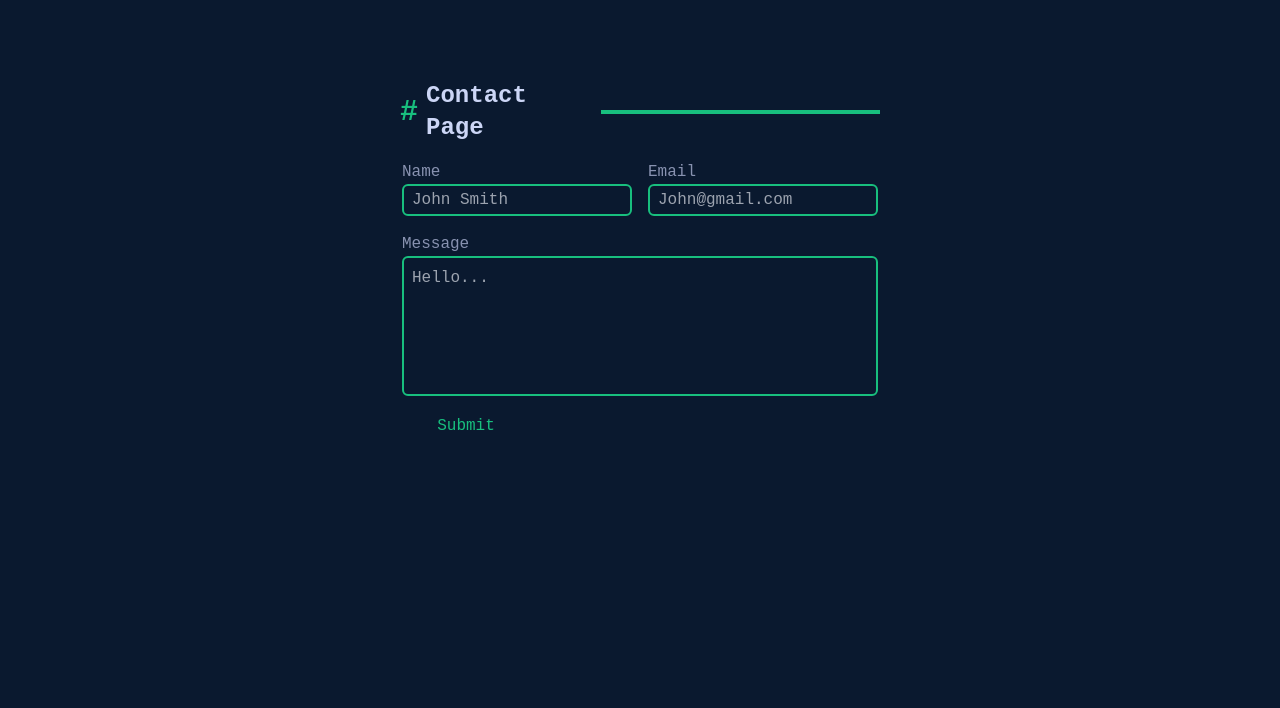
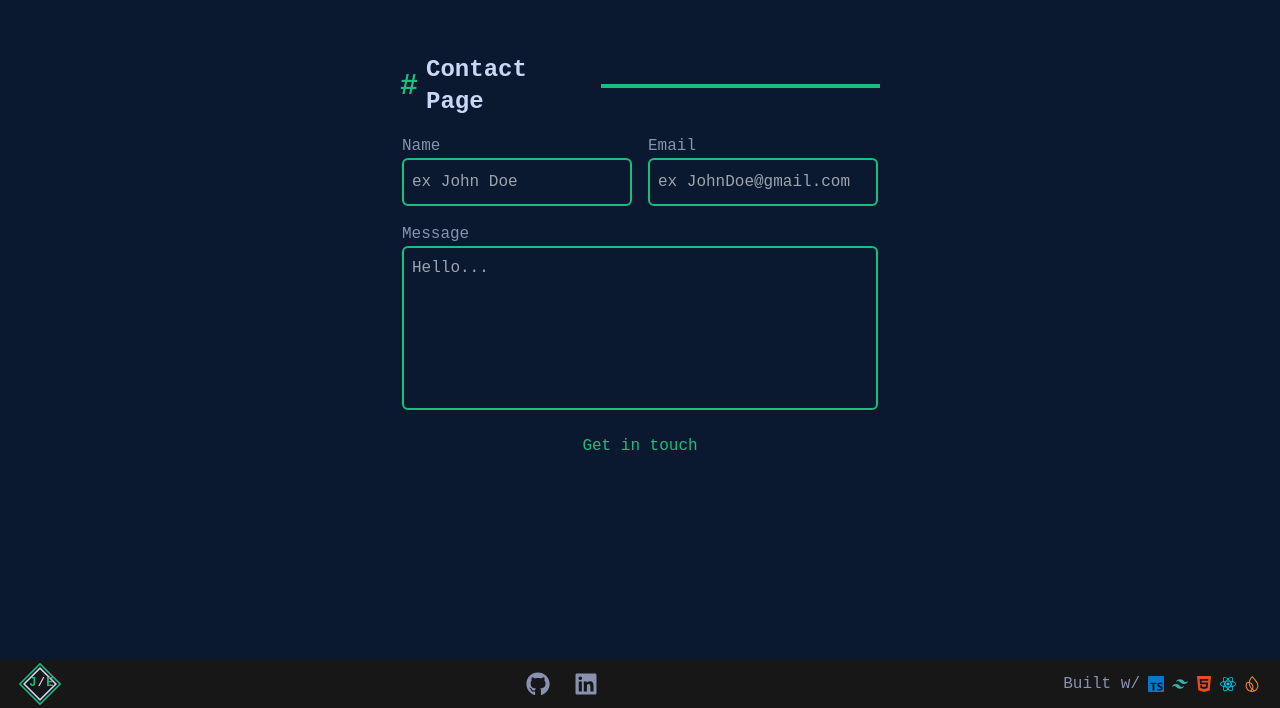
Before and after one commit to JoelSRJE/PortfolioJE-I, a Next.js app: page /pages/Contact in a window 1280 px wide. Shown: the part 140-848 px from the top of the page. Before the commit the page ends 800 px from the top, so only its background shows below. Built offline with nearby package versions, Linux system fonts and the light colour scheme.

Commit message:
minor changes, footer made

```diff
--- /dev/null
+++ b/src/app/components/Footer/footer.tsx
@@ -0,0 +1,80 @@
+import React from "react";
+import {
+  FaLock,
+  FaLockOpen,
+  FaGithub,
+  FaLinkedin,
+  FaInstagram,
+} from "react-icons/fa6";
+import {
+  SiTailwindcss,
+  SiTypescript,
+  SiHtml5,
+  SiReact,
+  SiFirebase,
+} from "react-icons/si";
+
+const Footer = () => {
+  const redirectIcons = [
+    { name: "Github", icon: <FaGithub />, link: "https://github.com/JoelSRJE" },
+    {
+      name: "LinkedIn",
+      icon: <FaLinkedin />,
+      link: "https://www.linkedin.com/in/joel-jensen-ericson-a77aa2295/",
+    },
+  ];
+
+  const builtWith = [
+    { icon: <SiTypescript />, name: "TypeScript", color: "#007ACC" },
+    { icon: <SiTailwindcss />, name: "Tailwind", color: "#38B2AC" },
+    { icon: <SiHtml5 />, name: "HTML", color: "#E44D26" },
+    { icon: <SiReact />, name: "React", color: "#00D8FF" },
+    { icon: <SiFirebase />, name: "Firebase", color: "#F58220" },
+  ];
+
+  return (
+    <div className="flex justify-between items-center w-screen shadow-xl h-[3rem] bg-[#171717] p-5">
+      <div className="scale-[0.75]">
+        <div style={{ transform: "rotate(45deg)" }}>
+          <div className="flex justify-center items-center w-10 h-10 border-2 border-greenHighlight">
+            <div className="w-8 h-8 border-2 border-textHighlight">
+              <div
+                className="relative "
+                style={{ transform: "rotate(-45deg)" }}
+              >
+                <span className="relative right-[0.1rem] text-greenHighlight font-semibold">
+                  J
+                </span>
+                <span className="text-textHighlight font-semibold">/</span>
+                <span className="relative left-[0.1rem] text-greenHighlight font-semibold">
+                  E
+                </span>
+              </div>
+            </div>
+          </div>
+        </div>
+      </div>
+      <div className="flex flex-row gap-8">
+        {redirectIcons.map((item) => (
+          <a
+            className="scale-[1.5] hover:text-greenHighlight"
+            href={item.link}
+            key={item.name}
+          >
+            {item.icon}
+          </a>
+        ))}
+      </div>
+      <div className="flex items-center flex-row gap-2">
+        Built w/{" "}
+        {builtWith.map((item, idx) => (
+          <span key={idx} style={{ color: item.color }}>
+            {item.icon}
+          </span>
+        ))}
+      </div>
+    </div>
+  );
+};
+
+export default Footer;
--- a/src/app/components/Navbar/navbar.tsx
+++ b/src/app/components/Navbar/navbar.tsx
@@ -22,17 +22,12 @@ const PortNavbar = () => {
     {
       tag: <FaGithub />,
       name: "GitHub",
-      link: "/",
+      link: "https://github.com/JoelSRJE",
     },
     {
       tag: <FaLinkedin />,
       name: "LinkedIn",
-      link: "/",
-    },
-    {
-      tag: <FaInstagram />,
-      name: "Instagram",
-      link: "/",
+      link: "https://www.linkedin.com/in/joel-jensen-ericson-a77aa2295/",
     },
   ];
 
@@ -63,24 +58,27 @@ const PortNavbar = () => {
         </div>
         <div className="absolute left-24 top-8 [ flex gap-4 ]">
           {socialButtons.map((button, idx) => (
-            <button className="text-textColor scale-[1.4] hover:text-greenHighlight">
+            <a
+              href={button.link}
+              className="text-textColor scale-[1.4] hover:text-greenHighlight"
+            >
               {button.tag}
-            </button>
+            </a>
           ))}
         </div>
       </div>
 
       <div className="relative flex gap-4 right-[10rem]">
-        {navButtons.map((button, idx) => (
+        {navButtons.map((item, idx) => (
           <a
             key={idx}
-            href={button.link}
+            href={item.link}
             className="text-md  hover:text-greenHighlight"
           >
             <span className="relative right-0.5 text-greenHighlight">
-              {button.tag}
+              {item.tag}
             </span>
-            {button.name}
+            {item.name}
           </a>
         ))}
 
--- a/src/app/globals.css
+++ b/src/app/globals.css
@@ -15,6 +15,7 @@ body {
   box-sizing: border-box;
   padding: 0;
   margin: 0;
+  overflow-x: hidden;
 }
 
 @media (prefers-color-scheme: dark) {
--- a/src/app/pages/About/page.tsx
+++ b/src/app/pages/About/page.tsx
@@ -73,7 +73,7 @@ const AboutPage = () => {
               alt="family"
               className="border-2 border-t-greenHighlight border-l-greenHighlight border-r-greenHighlight rounded-t-lg max-h-[24rem]"
             />
-            <div className="flex justify-center p-2 bg-[#282828]/50 border-2 border-greenHighlight mt-[-0.1rem]">
+            <div className="flex justify-center p-2 bg-[#282828]/50 border-2 border-greenHighlight mt-[-0.1rem] rounded-b-lg">
               <span className="text-textHighlight">Me, Budgie And Ebba</span>
             </div>
           </div>
--- a/src/app/pages/Contact/page.tsx
+++ b/src/app/pages/Contact/page.tsx
@@ -1,4 +1,5 @@
 "use client";
+import Footer from "@/app/components/Footer/footer";
 import React, { useState } from "react";
 
 const ContactPage = () => {
@@ -15,20 +16,20 @@ const ContactPage = () => {
         </div>
 
         {/* Input fields */}
-        <div className="flex flex-col gap-4">
+        <div className="flex flex-col gap-4 justify-center">
           <div className="flex flex-row gap-4">
             <div className="flex flex-col">
               <span>Name</span>
               <input
-                className="h-8 w-auto rounded-md p-2 border-2 border-greenHighlight bg-background"
-                placeholder="John Smith"
+                className="h-12 w-auto rounded-md p-2 border-2 border-greenHighlight bg-background"
+                placeholder="ex John Doe"
               />
             </div>
             <div className="flex flex-col">
               <span>Email</span>
               <input
-                className="h-8 w-auto rounded-md p-2 border-2 border-greenHighlight bg-background"
-                placeholder="John@gmail.com"
+                className="h-12 w-auto rounded-md p-2 border-2 border-greenHighlight bg-background"
+                placeholder="ex JohnDoe@gmail.com"
               />
             </div>
           </div>
@@ -37,17 +38,18 @@ const ContactPage = () => {
             <span>Message</span>
             <textarea
               cols={4}
-              rows={5}
+              rows={6}
               className=" w-auto rounded-md p-2 resize-none border-2 border-greenHighlight bg-background"
               placeholder="Hello..."
             />
           </div>
 
-          <button className="text-greenHighlight w-[8rem] rounded-md border-2 border-transparent hover:border-2 hover:border-greenHighlight">
-            Submit
+          <button className="relative m-auto text-greenHighlight w-[8rem] h-[2.5rem] rounded-md border-2 border-transparent hover:border-2 hover:border-greenHighlight">
+            Get in touch
           </button>
         </div>
       </div>
+      <Footer />
     </>
   );
 };
```
